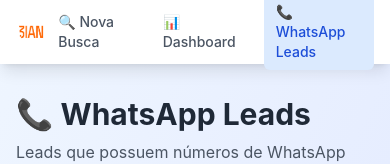
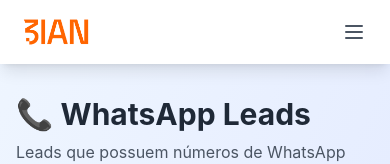
Before and after one commit to Vinicius-Almeeida/coletor-de-leads, a React (Create React App) app: page /whatsapp-leads in a window 390 px wide. Shown: the top 164 px of the page. Built offline with nearby package versions, Linux system fonts and the light colour scheme; no server answers.

Commit message:
Implementa menu hambúrguer responsivo para mobile

```diff
--- a/src/components/Navigation.tsx
+++ b/src/components/Navigation.tsx
@@ -1,27 +1,34 @@
-import React from "react";
+import React, { useState } from "react";
 import { Link, useLocation } from "react-router-dom";
 import logo from "../assets/logo.png";
 
 const Navigation: React.FC = () => {
   const location = useLocation();
+  const [isMenuOpen, setIsMenuOpen] = useState(false);
 
   const isActive = (path: string) => {
     return location.pathname === path;
+  };
+
+  const toggleMenu = () => {
+    setIsMenuOpen(!isMenuOpen);
+  };
+
+  const closeMenu = () => {
+    setIsMenuOpen(false);
   };
 
   return (
     <nav className="bg-white shadow-lg">
       <div className="max-w-7xl mx-auto px-4 sm:px-6 lg:px-8">
         <div className="flex justify-between h-16">
+          {/* Logo */}
           <div className="flex items-center">
-            <img
-              src={logo}
-              alt="Logo"
-              className="h-10 w-auto"
-            />
+            <img src={logo} alt="Logo" className="h-20 w-auto" />
           </div>
 
-          <div className="flex items-center space-x-4">
+          {/* Desktop Menu */}
+          <div className="hidden md:flex items-center space-x-4">
             <Link
               to="/"
               className={`px-3 py-2 rounded-md text-sm font-medium transition-colors ${
@@ -55,6 +62,90 @@
               📞 WhatsApp Leads
             </Link>
           </div>
+
+          {/* Mobile Menu Button */}
+          <div className="md:hidden flex items-center">
+            <button
+              onClick={toggleMenu}
+              className="inline-flex items-center justify-center p-2 rounded-md text-gray-600 hover:text-blue-600 hover:bg-blue-50 focus:outline-none focus:ring-2 focus:ring-inset focus:ring-blue-500 transition-colors"
+              aria-expanded="false"
+            >
+              <span className="sr-only">Abrir menu principal</span>
+              {/* Hamburger Icon */}
+              <svg
+                className={`${isMenuOpen ? "hidden" : "block"} h-6 w-6`}
+                xmlns="http://www.w3.org/2000/svg"
+                fill="none"
+                viewBox="0 0 24 24"
+                stroke="currentColor"
+                aria-hidden="true"
+              >
+                <path
+                  strokeLinecap="round"
+                  strokeLinejoin="round"
+                  strokeWidth={2}
+                  d="M4 6h16M4 12h16M4 18h16"
+                />
+              </svg>
+              {/* Close Icon */}
+              <svg
+                className={`${isMenuOpen ? "block" : "hidden"} h-6 w-6`}
+                xmlns="http://www.w3.org/2000/svg"
+                fill="none"
+                viewBox="0 0 24 24"
+                stroke="currentColor"
+                aria-hidden="true"
+              >
+                <path
+                  strokeLinecap="round"
+                  strokeLinejoin="round"
+                  strokeWidth={2}
+                  d="M6 18L18 6M6 6l12 12"
+                />
+              </svg>
+            </button>
+          </div>
+        </div>
+
+        {/* Mobile Menu */}
+        <div className={`${isMenuOpen ? "block" : "hidden"} md:hidden`}>
+          <div className="px-2 pt-2 pb-3 space-y-1 sm:px-3 bg-white border-t border-gray-200">
+            <Link
+              to="/"
+              onClick={closeMenu}
+              className={`block px-3 py-2 rounded-md text-base font-medium transition-colors ${
+                isActive("/")
+                  ? "bg-blue-100 text-blue-700"
+                  : "text-gray-600 hover:text-blue-600 hover:bg-blue-50"
+              }`}
+            >
+              🔍 Nova Busca
+            </Link>
+
+            <Link
+              to="/dashboard"
+              onClick={closeMenu}
+              className={`block px-3 py-2 rounded-md text-base font-medium transition-colors ${
+                isActive("/dashboard")
+                  ? "bg-blue-100 text-blue-700"
+                  : "text-gray-600 hover:text-blue-600 hover:bg-blue-50"
+              }`}
+            >
+              📊 Dashboard
+            </Link>
+
+            <Link
+              to="/whatsapp-leads"
+              onClick={closeMenu}
+              className={`block px-3 py-2 rounded-md text-base font-medium transition-colors ${
+                isActive("/whatsapp-leads")
+                  ? "bg-blue-100 text-blue-700"
+                  : "text-gray-600 hover:text-blue-600 hover:bg-blue-50"
+              }`}
+            >
+              📞 WhatsApp Leads
+            </Link>
+          </div>
         </div>
       </div>
     </nav>
```
